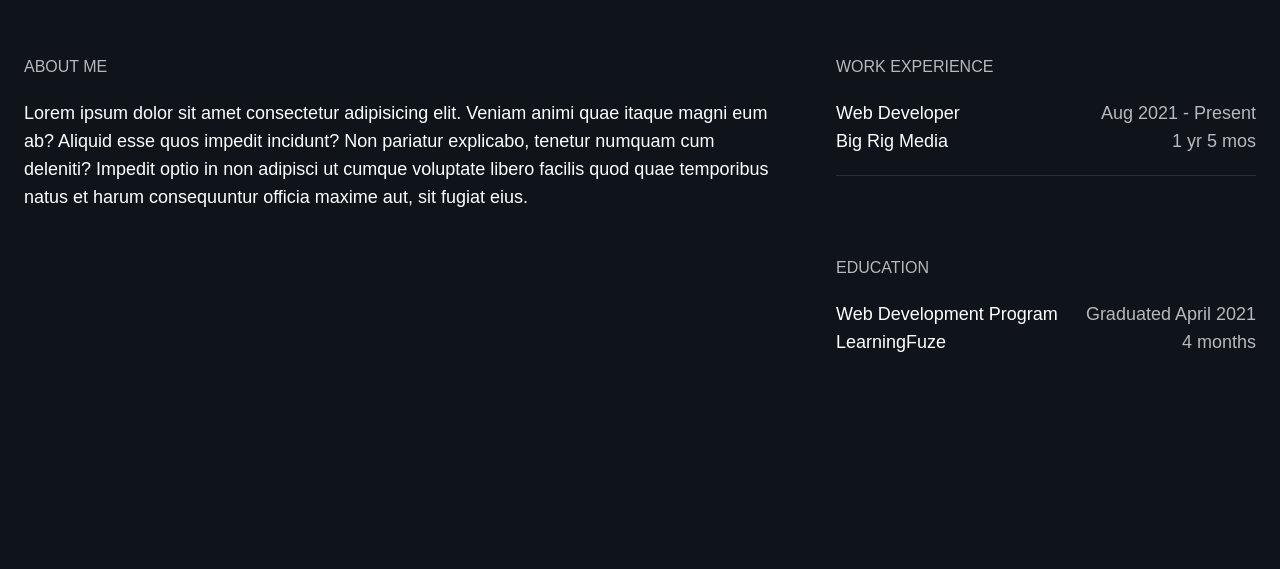
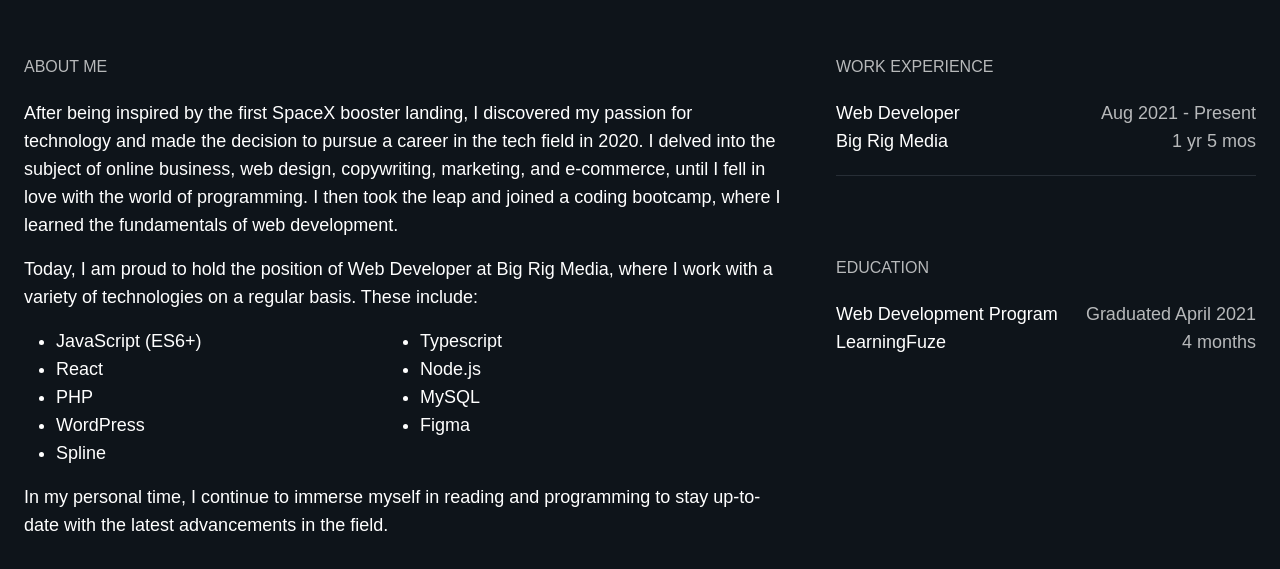
Before and after one commit to Nickolas-Hernandez/nickhernandez.dev, a Next.js app: page / in a window 1280 px wide. Shown: the part 2283-2852 px from the top of the page. Before the commit the page ends 2683 px from the top, so only its background shows below. Built offline with nearby package versions, Linux system fonts and the light colour scheme; a web font is replaced by a local one.

Commit message:
Update about me copy #11

```diff
--- a/src/components/aboutMeSection/aboutMeSection.tsx
+++ b/src/components/aboutMeSection/aboutMeSection.tsx
@@ -8,13 +8,32 @@ export const AboutMeSection = () => {
       <div className="contain">
         <div className="biography">
           <strong className="opacity-70 mb-5 text-sm lg:text-base">About Me</strong>
+          <p className="mb-4">
+            After being inspired by the first SpaceX booster landing, I discovered my passion
+            for technology and made the decision to pursue a career in the tech field in 2020. I
+            delved into the subject of online business, web design, copywriting,
+            marketing, and e-commerce, until I fell in love with the world of programming. I
+            then took the leap and joined a coding bootcamp, where I learned the fundamentals
+            of web development.
+          </p>
+          <p className="mb-4">
+            Today, I am proud to hold the position of Web Developer at Big Rig Media, where I work
+            with a variety of technologies on a regular basis. These include:
+          </p>
+          <ul className="mb-4 pl-8">
+            <li>JavaScript (ES6+)</li>
+            <li>Typescript</li>
+            <li>React</li>
+            <li>Node.js</li>
+            <li>PHP</li>
+            <li>MySQL</li>
+            <li>WordPress</li>
+            <li>Figma</li>
+            <li>Spline</li>
+          </ul>
           <p>
-            Lorem ipsum dolor sit amet consectetur adipisicing elit. Veniam
-            animi quae itaque magni eum ab? Aliquid esse quos impedit
-            incidunt? Non pariatur explicabo, tenetur numquam cum deleniti?
-            Impedit optio in non adipisci ut cumque voluptate libero facilis
-            quod quae temporibus natus et harum consequuntur officia maxime
-            aut, sit fugiat eius.
+            In my personal time, I continue to immerse myself in reading and programming to stay
+            up-to-date with the latest advancements in the field.
           </p>
         </div>
         <div className="wrapper">
--- a/src/styles/sections/_about-me.scss
+++ b/src/styles/sections/_about-me.scss
@@ -14,6 +14,16 @@
       @apply pb-10 lg:grow lg:pr-10;
 
       max-width: 800px;
+
+      ul {
+        @apply flex flex-wrap;
+
+        li {
+          @apply list-disc;
+
+          width: 50%;
+        }
+      }
     }
 
     .wrapper {
```
